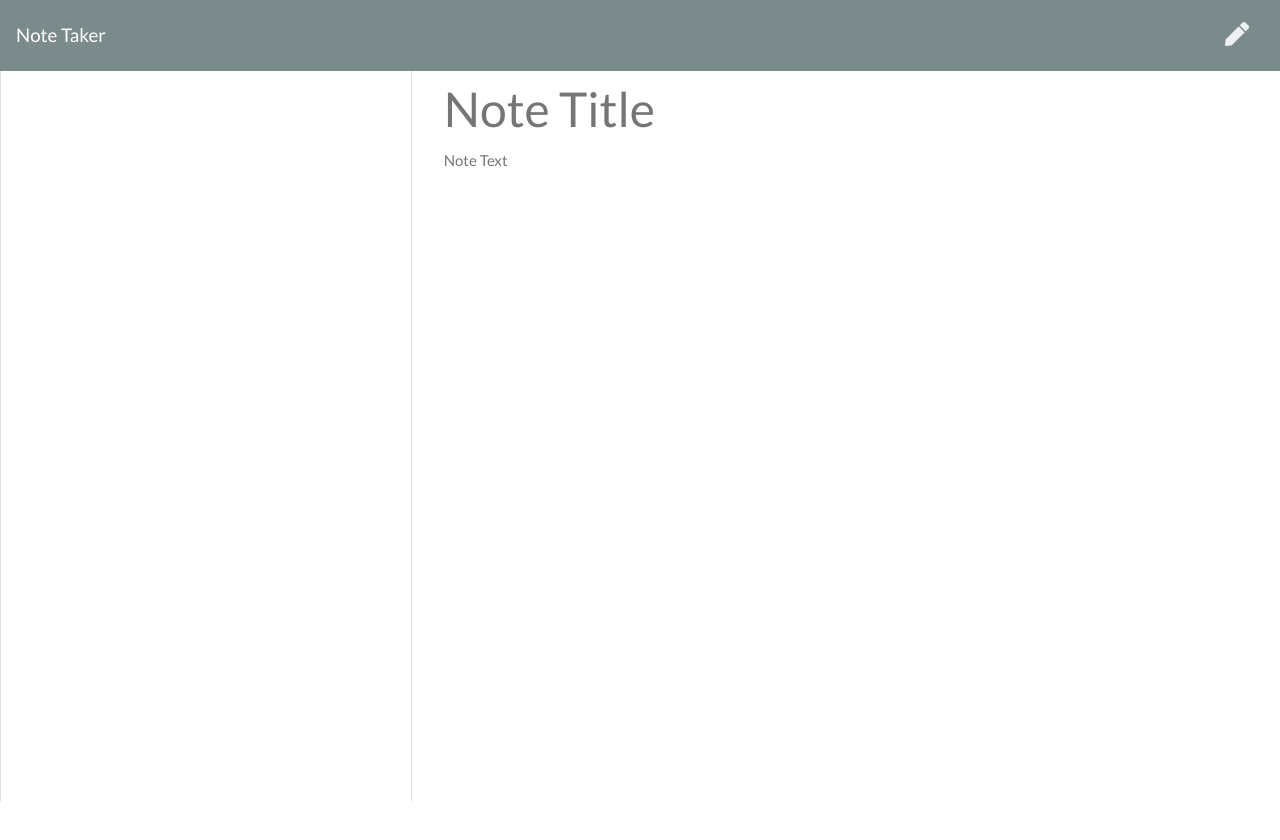
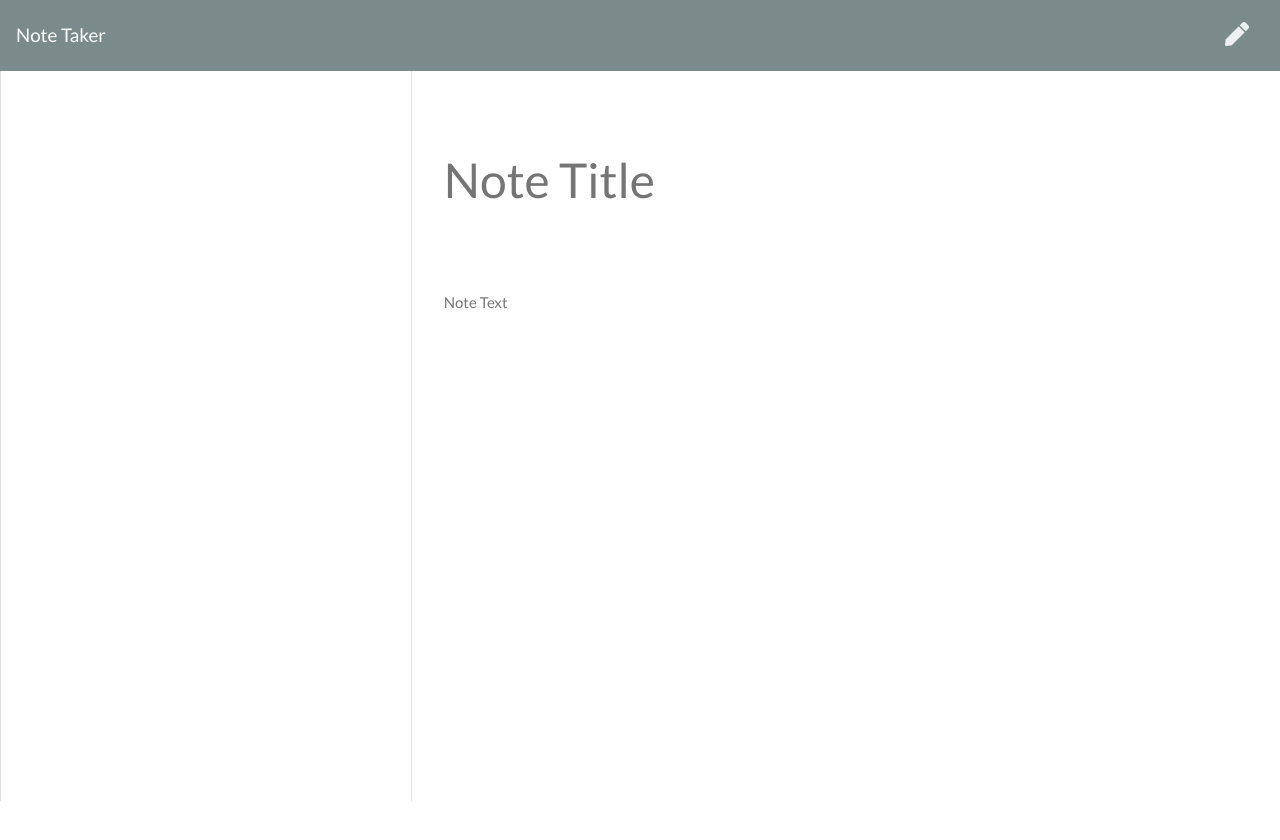
Before and after one commit to rafaykhawar09/note-taker, a website: page public/notes.html in a window 1280 px wide. Before the commit the page ends 806 px from the top, so only its background shows below. Drawn offline with nearby package versions, Linux system fonts and the light colour scheme; no server answers.

Commit message:
fixing css

```diff
--- a/public/assets/css/styles.css
+++ b/public/assets/css/styles.css
@@ -29,7 +29,7 @@ html, body {
 }
 
 .note-title {
-  height: 50px;
+  height: 15vw;
   margin-top: 13px;
   font-size: 3rem;
 }
```
